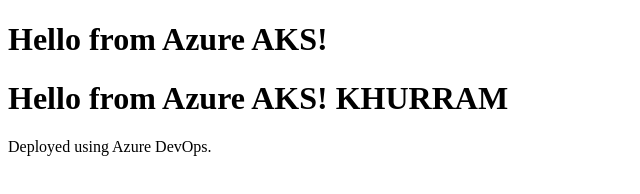
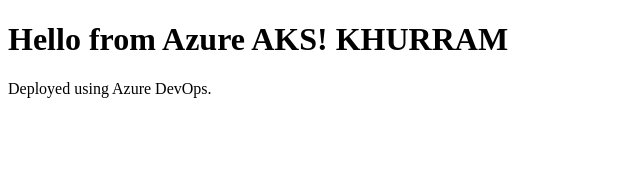
Before and after one commit to khurram2029/aks-cicd-demo, a plain HTML site: page index.html in a window 1280 px wide. Shown: the whole page, without its empty margins (0-640 px from the left). Drawn offline with Linux system fonts and the light colour scheme.

Commit message:
Modify heading and fix paragraph indentation in index.html
Updated heading to include 'KHURRAM' and fixed indentation for the paragraph.

```diff
--- a/index.html
+++ b/index.html
@@ -4,8 +4,7 @@
     <title>AKS CI/CD Demo</title>
 </head>
 <body>
-    <h1>Hello from Azure AKS!</h1>
     <h1>Hello from Azure AKS! KHURRAM</h1>
-    <p>Deployed using Azure DevOps.</p>
+        <p>Deployed using Azure DevOps.</p>
 </body>
 </html>
```
